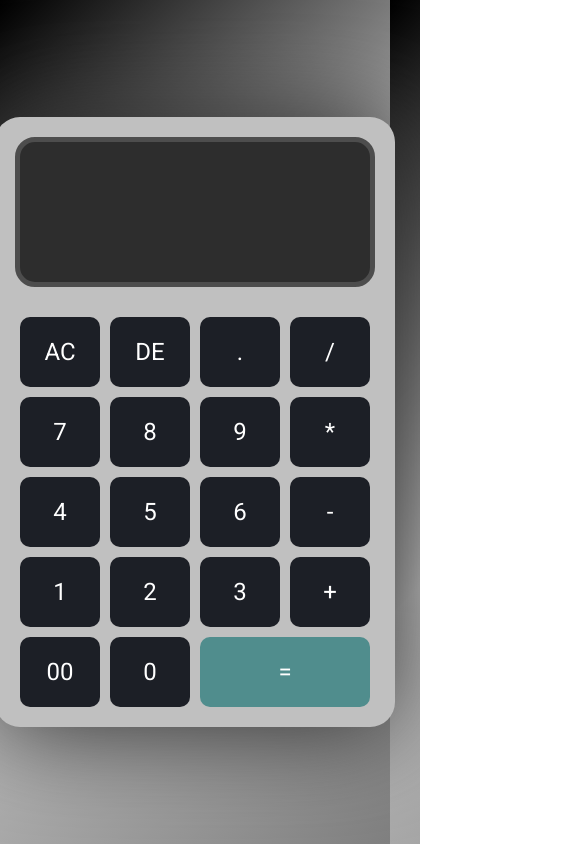
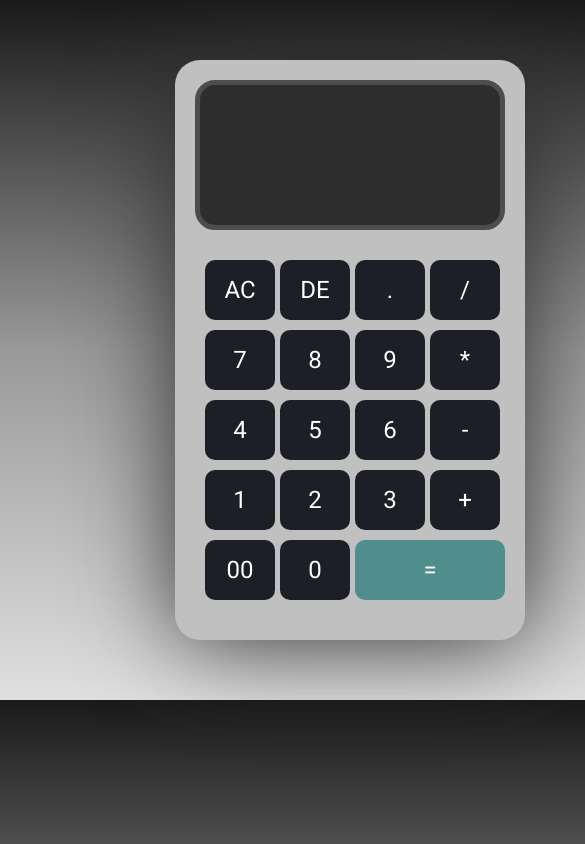
Before and after one commit to mustafanh/Calculator, a plain HTML site: page index.html in a window 390 px wide. Shown: the top 844 px of the page, 585 px wide, since content can reach past the window. Drawn offline with Linux system fonts and the light colour scheme.

Commit message:
Update style.css

```diff
--- a/style.css
+++ b/style.css
@@ -92,20 +92,21 @@ button:hover {
     display: flex;
     align-items: center;
     justify-content: center;
-    height: 100vh;
-    background: linear-gradient(135deg, black, silver, gray);
+    height: 700px;
+    width: 700px;
+    background: linear-gradient(to bottom, #1a1a1a, #999999, #e0e0e0);
   }
 
   .container {
     background-color: #c0c0c0;
-    height: 610px;
-    width: 400px;
+    height: 580px;
+    width: 350px;
     box-shadow: 0 1px 100px #2f2f2f;
     border-radius: 25px;
   }
 
   .showNumber {
-    max-width: 310px;
+    max-width: 260px;
     height: 100px;
     background-color: #2d2d2d;
     margin: 20px;
@@ -120,16 +121,16 @@ button:hover {
 
   .buttons {
     display: grid;
-    grid-template-columns: repeat(4, 80px);
+    grid-template-columns: repeat(4, 65px);
     gap: 10px;
     position: relative;
     top: 10px;
-    left: 25px;
+    left: 30px;
   }
 
   button {
-    width: 80px;
-    height: 70px;
+    width: 70px;
+    height: 60px;
     border: none;
     border-radius: 10px;
     background: #1c1f26;
@@ -143,7 +144,7 @@ button:hover {
   }
 
   .equal {
-    width: 170px;
+    width: 150px;
     background: rgb(80, 141, 141);
   }
 
```
